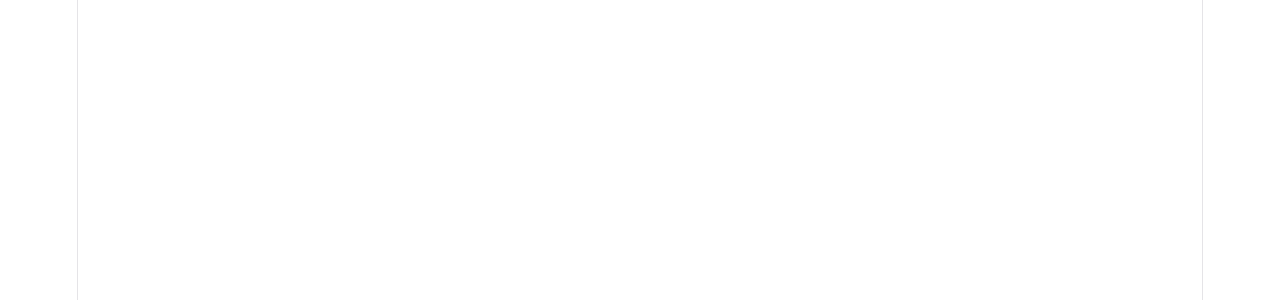
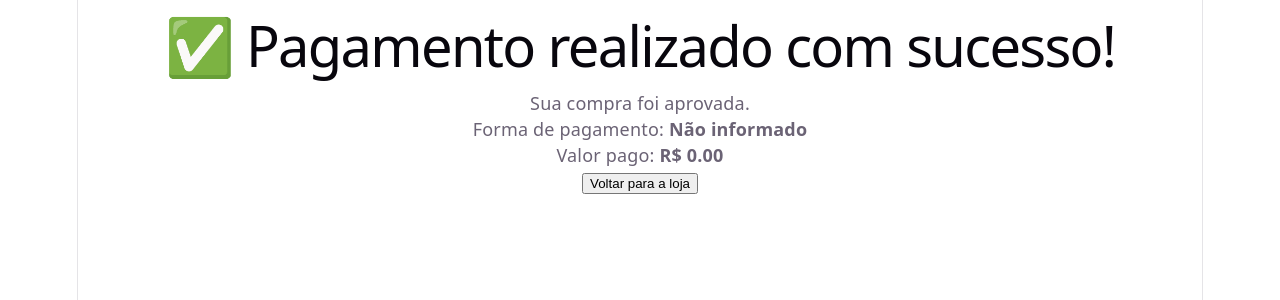
Before and after one commit to Rogersson34/loja-vitual, a React (Vite) app: page /sucesso in a window 1280 px wide. Before the commit this address had no page. Shown: the top 300 px of the page. Built offline with nearby package versions, Linux system fonts and the light colour scheme.

Commit message:
[T015] - feat: Criando Sucesso.jsx- imports e rotas App.jsx

```diff
--- a/src/App.jsx
+++ b/src/App.jsx
@@ -3,6 +3,7 @@
 import { Routes, Route } from 'react-router-dom'
 import Carrinho from './pages/Carrinho.jsx'
 import Pagamento from './pages/Pagamento.jsx'
+import Sucesso from './pages/Sucesso.jsx'
 import produtosIniciais from './data/produtos.js'
 import './App.css'
 
@@ -161,6 +162,8 @@
             < Route path="/pagamento" element={< Pagamento />}
             />
 
+            <Route path="/sucesso" element={<Sucesso />} />
+
         </Routes >
 
     )
--- a/src/pages/Sucesso.jsx
+++ b/src/pages/Sucesso.jsx
@@ -0,0 +1,54 @@
+
+import { useLocation, useNavigate } from 'react-router-dom'
+
+function Sucesso() {
+
+    const location = useLocation()
+
+    const navigate = useNavigate()
+
+
+    const total = location.state?.total || 0
+
+    const formaPagamento =
+        location.state?.formaPagamento || 'Não informado'
+
+
+    function voltarParaLoja() {
+
+        navigate('/')
+    }
+
+
+    return (
+        <div className="pagina-sucesso">
+
+            <h1>✅ Pagamento realizado com sucesso!</h1>
+
+
+            <p>
+                Sua compra foi aprovada.
+            </p>
+
+
+            <p>
+                Forma de pagamento:
+                <strong> {formaPagamento}</strong>
+            </p>
+
+
+            <p>
+                Valor pago:
+                <strong> R$ {total.toFixed(2)}</strong>
+            </p>
+
+
+            <button onClick={voltarParaLoja}>
+                Voltar para a loja
+            </button>
+
+        </div>
+    )
+}
+
+export default Sucesso
```
